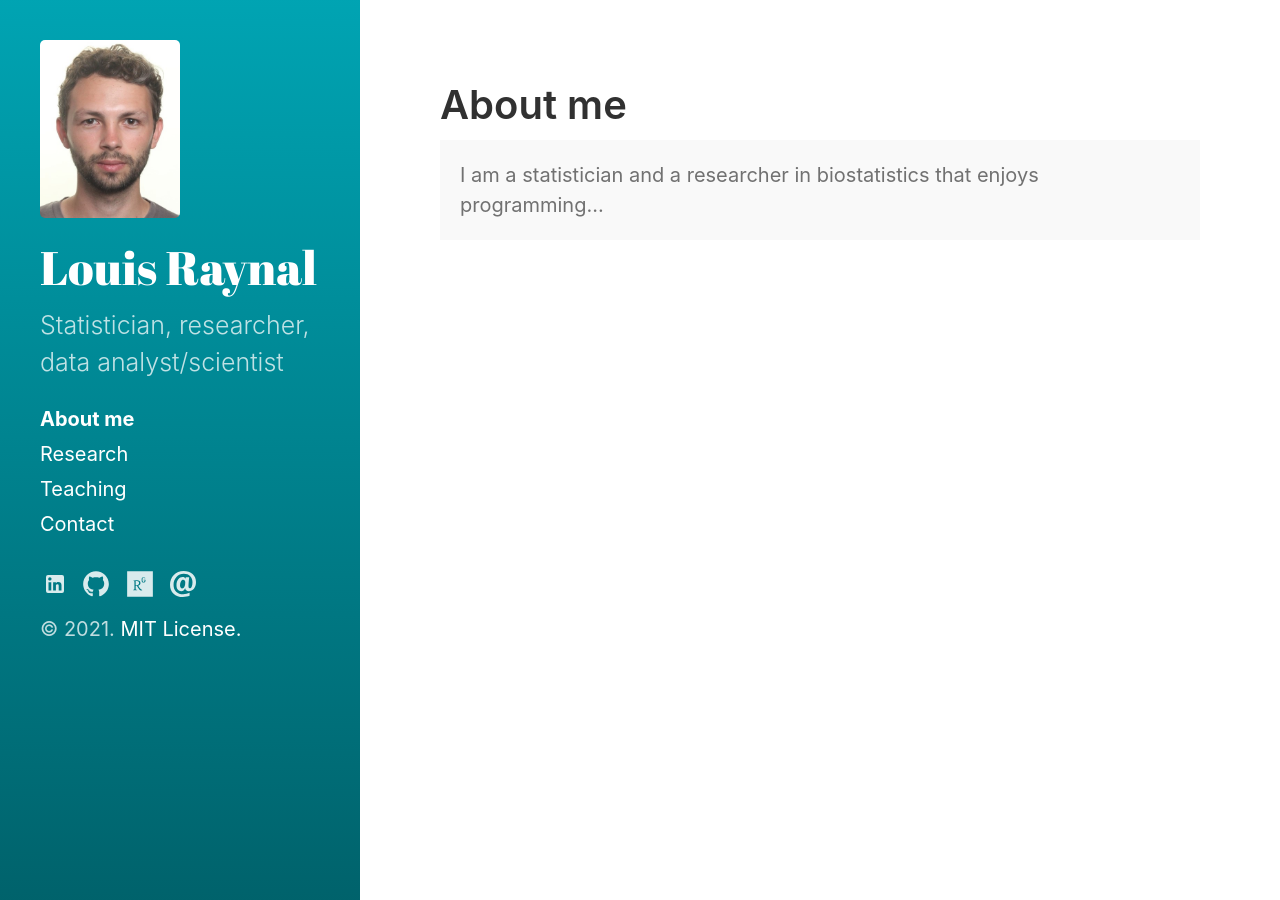
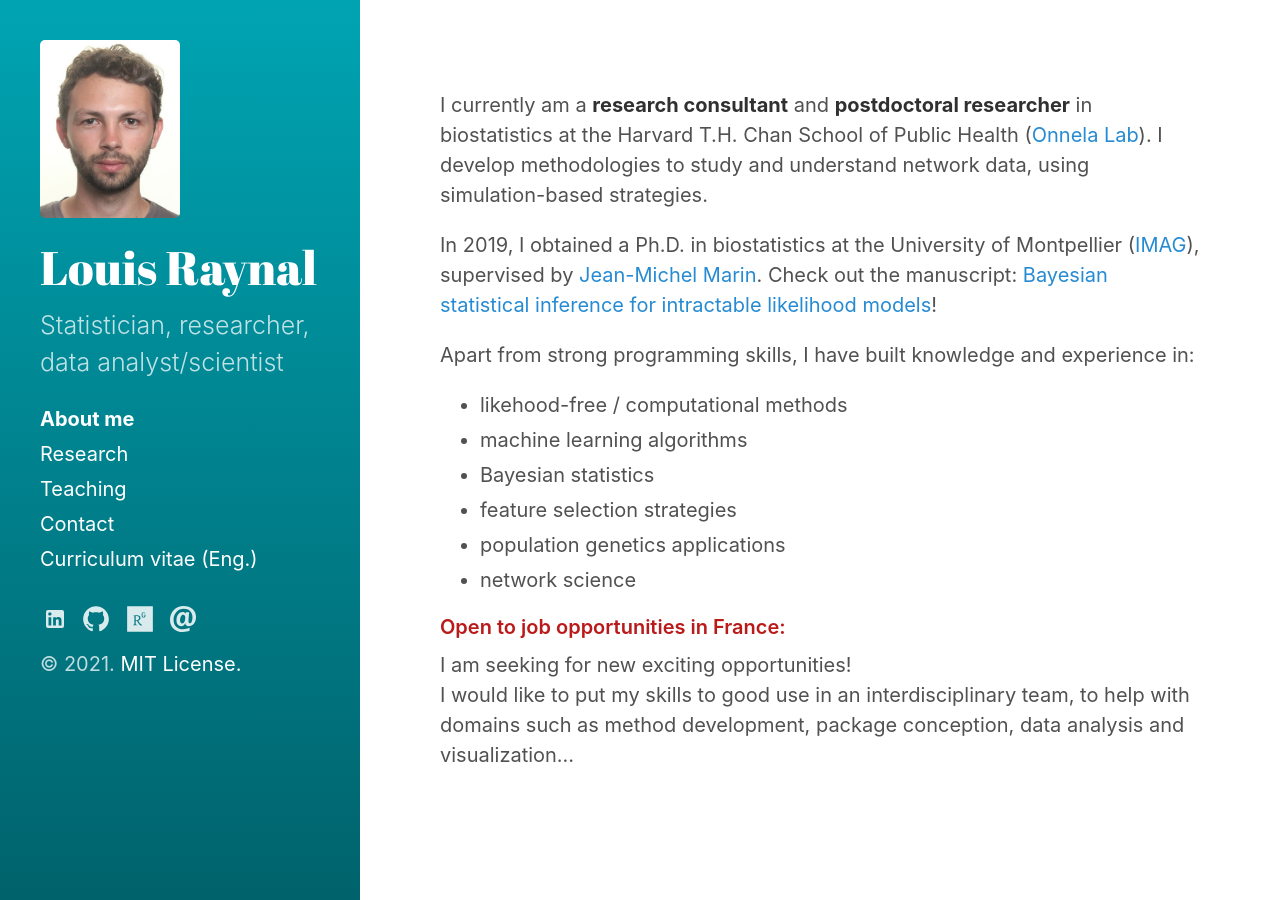
Before and after one commit to LouisRaynal/LouisRaynal.github.io, a Jekyll site: the page built from index.md, in a window 1280 px wide. Built offline with Jekyll 4.4.1, drawn with Linux system fonts in a browser that asks for light colours.

Commit message:
end of home page

```diff
--- a/_config.yml
+++ b/_config.yml
@@ -18,6 +18,7 @@ baseurl:          ''
                   # other pages at root, see the paginate_path and
                   # sidebar_blog_link below.
 photo:    		  'assets/photo/LouisRaynal.jpg'
+cv_eng:    		  'assets/cv/cv_Louis_Raynal_English.pdf'
 
 author:
   name:           'Louis Raynal'
--- a/_includes/custom-nav-links.html
+++ b/_includes/custom-nav-links.html
@@ -1 +1,11 @@
 <!-- Optional additional links to insert in sidebar nav -->
+
+{% if site.cv_eng %}
+	<a class="page-link"
+	href="{{ site.cv_eng }}">Curriculum vitae (Eng.)</a>
+{% endif %}
+
+{% if site.cv_fr %}
+	<a class="page-link"
+	href="{{ site.cv_fr }}">Curriculum vitae (Fr.)</a>
+{% endif %}
--- a/_includes/sidebar.html
+++ b/_includes/sidebar.html
@@ -18,5 +18,6 @@
   {% endif %}
 
   {% include sidebar-icon-links.html %}
+
   {% include copyright.html %}
 </div>
--- a/_sass/hydeout/_layout.scss
+++ b/_sass/hydeout/_layout.scss
@@ -245,7 +245,7 @@ body {
     }
 
     > * {
-      max-width: 38rem;
+      max-width: $corpus-width;
       padding: 0;
     }
   }
--- a/assets/css/main.scss
+++ b/assets/css/main.scss
@@ -6,4 +6,5 @@
 $sidebar-bg-color: #00838f;
 $sidebar-fg-color: #fff;
 $sidebar-sticky: false;
+$corpus-width: 48em;
 @import "hydeout";
--- a/index.md
+++ b/index.md
@@ -1,9 +1,24 @@
 ---
 layout: page
-title: About me
 sidebar_sort_order: 1
 ---
 
-<p class="message">
-  I am a statistician and a researcher in biostatistics that enjoys programming...
-</p>
+I currently am a **research consultant** and **postdoctoral researcher** in biostatistics at the Harvard T.H. Chan School of Public Health
+([Onnela Lab](https://www.hsph.harvard.edu/onnela-lab/)).
+I develop methodologies to study and understand network data, using simulation-based strategies.
+
+In 2019, I obtained a Ph.D. in biostatistics at the University of Montpellier ([IMAG](https://imag.edu.umontpellier.fr/)),
+supervised by [Jean-Michel Marin](https://imag.umontpellier.fr/~marin/).
+Check out the manuscript: [Bayesian statistical inference for intractable likelihood models](http://www.theses.fr/2019MONTS035)!
+
+Apart from strong programming skills, I have built knowledge and experience in:
+* likehood-free / computational methods
+* machine learning algorithms
+* Bayesian statistics
+* feature selection strategies
+* population genetics applications
+* network science
+
+#### <span style="color:#BA1A1A">Open to job opportunities in France:</span>
+I am seeking for new exciting opportunities!<br/>
+I would like to put my skills to good use in an interdisciplinary team, to help with domains such as method development, package conception, data analysis and visualization...
```
Also changed, not shown: 1 other file.
